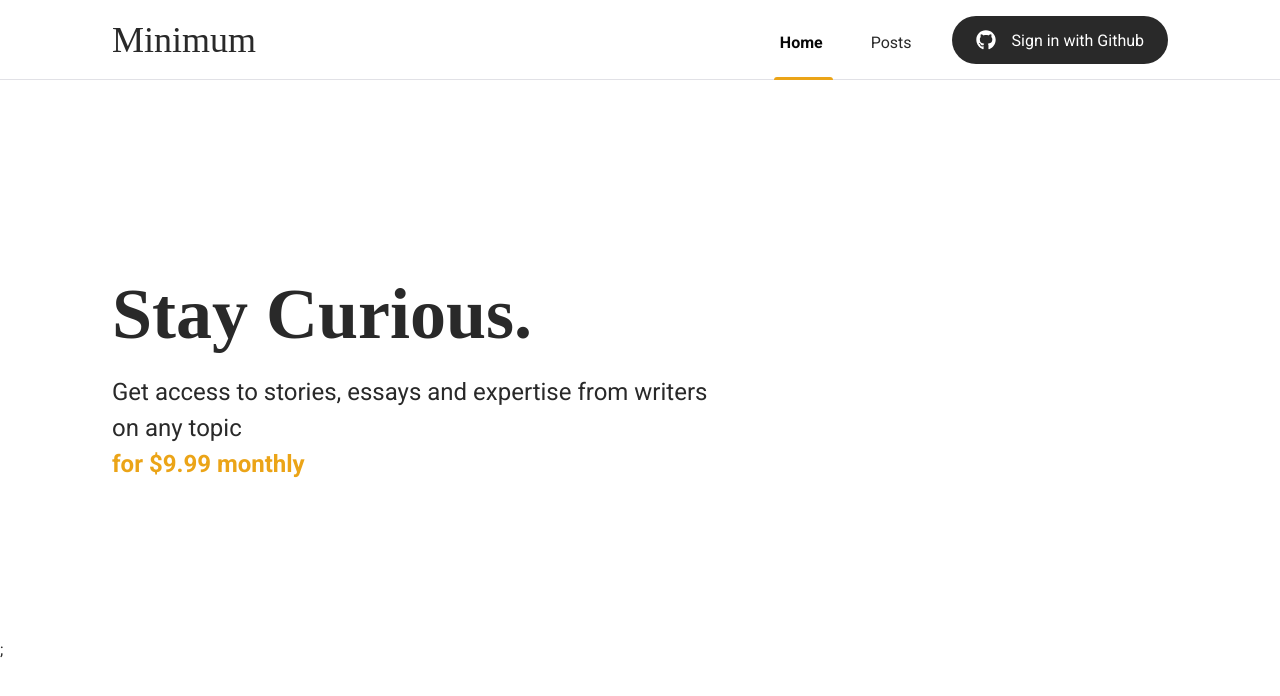
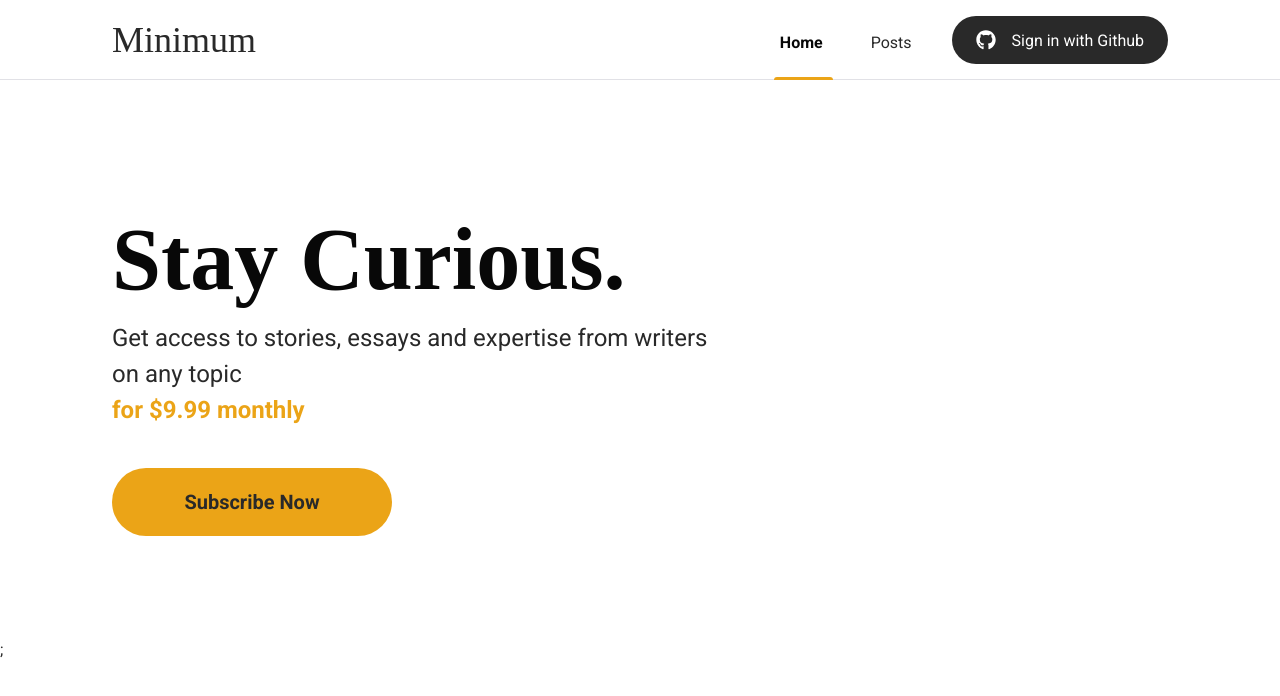
Before and after one commit to PabloHFR/blog-project, a Next.js app: page / in a window 1280 px wide. Shown: the top 696 px of the page. Built offline with nearby package versions, Linux system fonts and the light colour scheme.

Commit message:
Added subscribe button component

```diff
--- /dev/null
+++ b/src/components/SubscribeButton/index.tsx
@@ -0,0 +1,9 @@
+import styles from "./styles.module.scss";
+
+export function SubscribeButton() {
+  return (
+    <button type="button" className={styles.subscribeButton}>
+      Subscribe Now
+    </button>
+  );
+}
--- /dev/null
+++ b/src/components/SubscribeButton/styles.module.scss
@@ -0,0 +1,20 @@
+.subscribeButton {
+  height: 4.25rem;
+  width: 280px;
+  border: none;
+  border-radius: 4.25rem;
+  background-color: var(--yellow-500);
+  color: var(--gray-900);
+  font-size: 1.25rem;
+  font-weight: bold;
+
+  display: flex;
+  align-items: center;
+  justify-content: center;
+
+  transition: filter 0.2s;
+
+  &:hover {
+    filter: brightness(0.8);
+  }
+}
--- a/src/pages/home.module.scss
+++ b/src/pages/home.module.scss
@@ -18,11 +18,12 @@
   }
 
   h1 {
-    font-size: 4.5rem;
+    font-size: 5.5rem;
     font-family: "Times New Roman", Times, serif;
     line-height: 4.5rem;
     font-weight: bolder;
     margin-top: 2.5rem;
+    color: var(--black);
   }
 
   p {
@@ -35,4 +36,8 @@
       font-weight: bold;
     }
   }
+
+  button {
+    margin-top: 2.5rem;
+  }
 }
--- a/src/pages/index.tsx
+++ b/src/pages/index.tsx
@@ -1,3 +1,4 @@
+import { SubscribeButton } from "@/components/SubscribeButton";
 import Head from "next/head";
 
 import styles from "./home.module.scss";
@@ -17,6 +18,7 @@
             topic <br />
             <span>for $9.99 monthly</span>
           </p>
+          <SubscribeButton />
         </section>
       </main>
     </>
```
